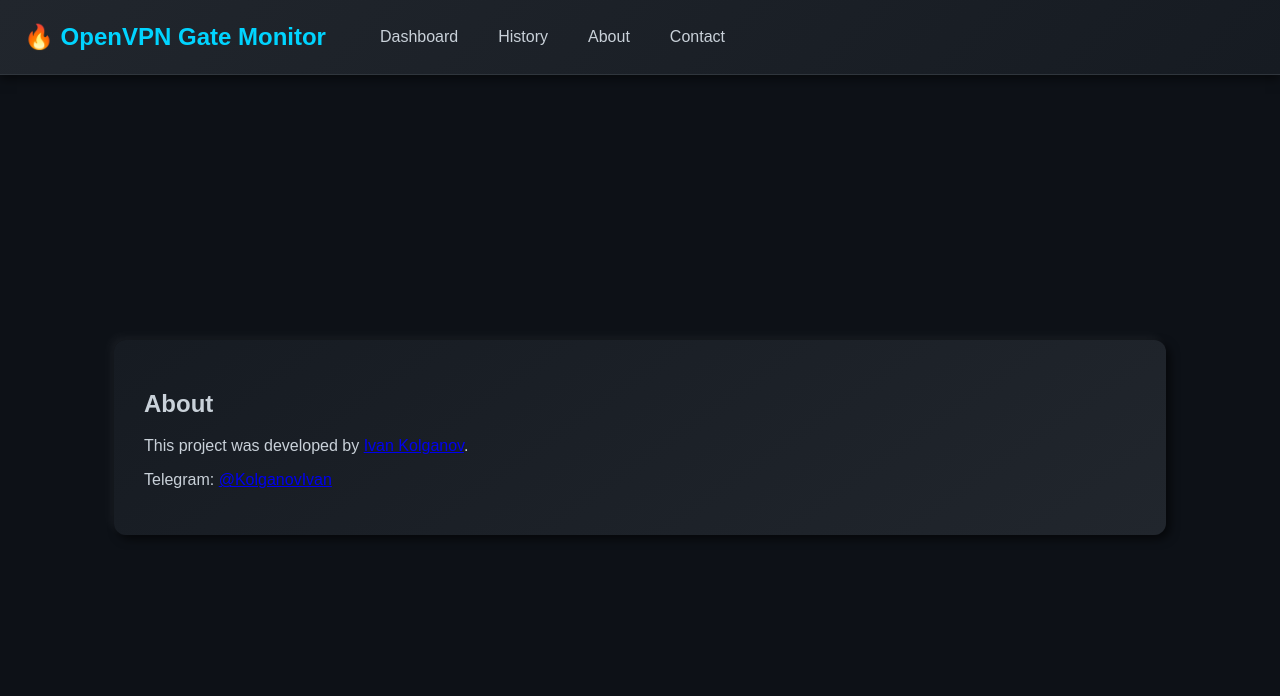
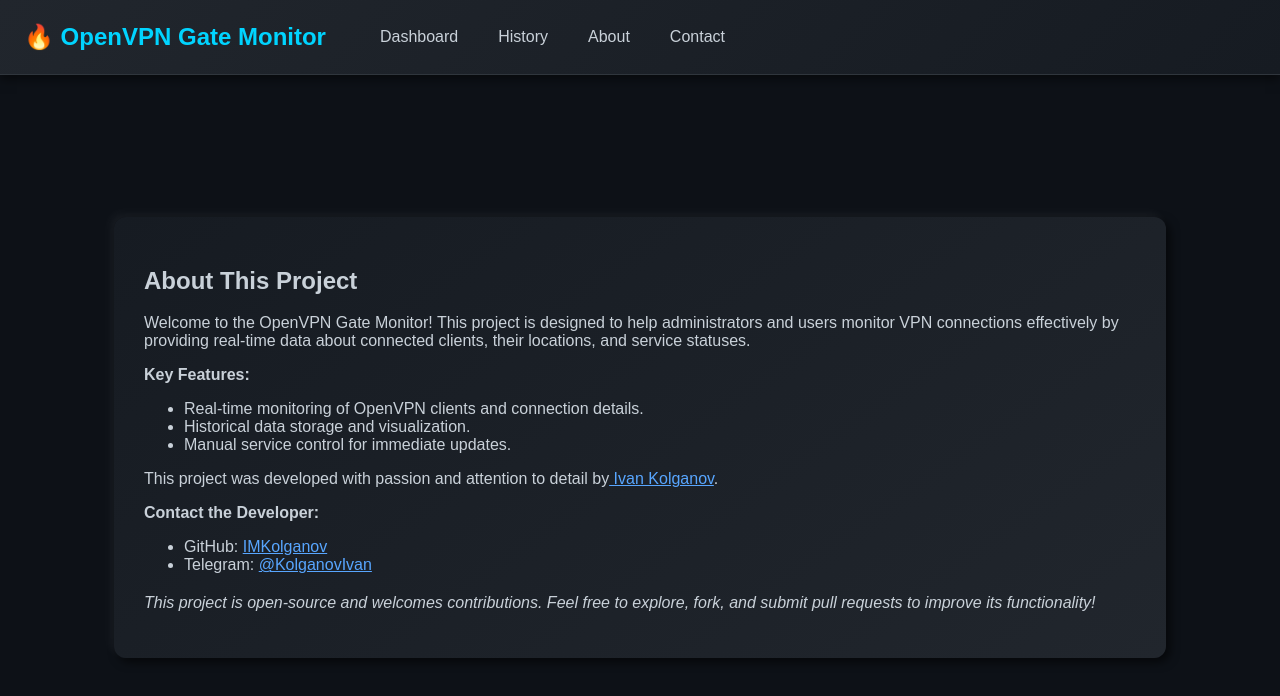
Before and after one commit to IMKolganov/OpenVpnGateMonitorFrontend, a React (Create React App) app: page /about in a window 1280 px wide. Shown: the top 696 px of the page. Built offline with nearby package versions, Linux system fonts and the light colour scheme; some icons are missing.

Commit message:
added text

```diff
--- a/src/components/ServiceControls.tsx
+++ b/src/components/ServiceControls.tsx
@@ -7,12 +7,34 @@
 };
 
 export default function ServiceControls({ serviceStatus, nextRunTime, onRunNow }: Props) {
+  const renderStatusDescription = () => {
+    switch (serviceStatus) {
+      case "Idle":
+        return "The service is currently idle and waiting for the next scheduled run.";
+      case "Running":
+        return "The service is actively querying the OpenVPN server and saving data to the database.";
+      case "Error":
+        return "An error occurred while the service was running. Please check the logs for details.";
+      default:
+        return "Unknown service status.";
+    }
+  };
+
   return (
     <div className="service-status-container">
-      <h2>Service control</h2>
-      <p><strong>Service Status:</strong> {serviceStatus}</p>
-      <p><strong>Next Run:</strong> {nextRunTime}</p>
-
+      <h2>Service Control</h2>
+      <p>
+        <strong>Service Status:</strong> {serviceStatus}
+      </p>
+      <p className="description">{renderStatusDescription()}</p>
+      <p>
+        <strong>Next Run:</strong> {nextRunTime}
+      </p>
+      <p className="description">
+        This service periodically queries the OpenVPN server to collect data about connected clients
+        and stores this information in the database. Use the button below to manually trigger the service
+        and update the data immediately.
+      </p>
       <button
         className="btn primary"
         onClick={onRunNow}
--- a/src/pages/About.tsx
+++ b/src/pages/About.tsx
@@ -3,9 +3,41 @@
 const About: React.FC = () => {
   return (
     <div>
-      <h2>About</h2>
-      <p>This project was developed by <a href="https://github.com/ΙΜKolganov" target="_blank" rel="noopener noreferrer">Ivan Kolganov</a>.</p>
-      <p>Telegram: <a href="https://t.me/KolganovIvan" target="_blank" rel="noopener noreferrer">@KolganovIvan</a></p>
+      <h2 >About This Project</h2>
+      <p>
+        Welcome to the OpenVPN Gate Monitor! This project is designed to help administrators and users
+        monitor VPN connections effectively by providing real-time data about connected clients, their
+        locations, and service statuses.
+      </p>
+      <p>
+        <strong>Key Features:</strong>
+      </p>
+      <ul>
+        <li>Real-time monitoring of OpenVPN clients and connection details.</li>
+        <li>Historical data storage and visualization.</li>
+        <li>Manual service control for immediate updates.</li>
+      </ul>
+      <p>
+        This project was developed with passion and attention to detail by
+        <a href="https://github.com/ΙΜKolganov" target="_blank" rel="noopener noreferrer" style={{ color: "#58a6ff" }}> Ivan Kolganov</a>.
+      </p>
+      <p>
+        <strong>Contact the Developer:</strong>
+      </p>
+      <ul>
+        <li>
+          GitHub: <a href="https://github.com/ΙΜKolganov" target="_blank" rel="noopener noreferrer" style={{ color: "#58a6ff" }}>ΙΜKolganov</a>
+        </li>
+        <li>
+          Telegram: <a href="https://t.me/KolganovIvan" target="_blank" rel="noopener noreferrer" style={{ color: "#58a6ff" }}>@KolganovIvan</a>
+        </li>
+      </ul>
+      <p style={{ marginTop: "20px" }}>
+        <em>
+          This project is open-source and welcomes contributions. Feel free to explore, fork, and
+          submit pull requests to improve its functionality!
+        </em>
+      </p>
     </div>
   );
 };
--- a/src/pages/Contact.tsx
+++ b/src/pages/Contact.tsx
@@ -4,11 +4,24 @@
   return (
     <div>
       <h2>Contact</h2>
-      <p>For inquiries, reach out via:</p>
-      <ul>
-        <li>GitHub: <a href="https://github.com/ΙΜKolganov" target="_blank" rel="noopener noreferrer">ΙΜKolganov</a></li>
-        <li>Telegram: <a href="https://t.me/KolganovIvan" target="_blank" rel="noopener noreferrer">@KolganovIvan</a></li>
+      <p>
+        Thank you for your interest in OpenVPN Gate Monitor! If you have any questions, suggestions,
+        or need assistance, feel free to reach out via the following platforms:
+      </p>
+      <ul style={{ listStyleType: "none", padding: 0 }}>
+        <li style={{ marginBottom: "10px" }}>
+          <strong>GitHub:</strong> <a href="https://github.com/ΙΜKolganov" target="_blank" rel="noopener noreferrer" style={{ color: "#58a6ff" }}>ΙΜKolganov</a>
+        </li>
+        <li style={{ marginBottom: "10px" }}>
+          <strong>Telegram:</strong> <a href="https://t.me/KolganovIvan" target="_blank" rel="noopener noreferrer" style={{ color: "#58a6ff" }}>@KolganovIvan</a>
+        </li>
       </ul>
+      <p style={{ marginTop: "20px" }}>
+        <em>
+          We value your feedback and are always looking for ways to improve the project. Don’t
+          hesitate to reach out — we’re here to help!
+        </em>
+      </p>
     </div>
   );
 };
```
